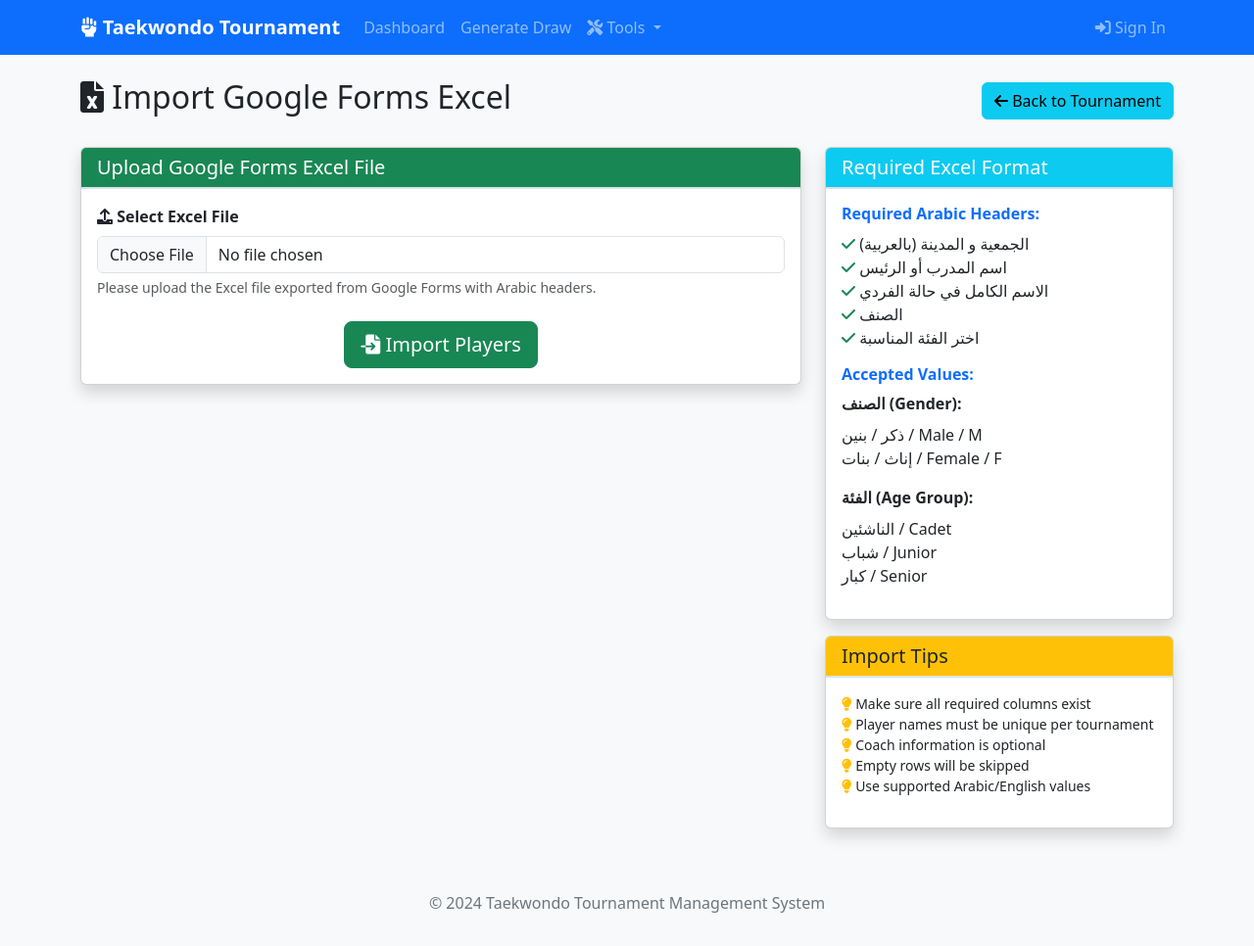
After one commit to moulkhibra/taekwondo-tournament, a Flask app: page /import/googleforms/1 in a window 1280 px wide. The commit adds this page. Shown: the whole page at 98% size. Run offline with Flask 3, Linux system fonts and the light colour scheme; data comes from the database, SQL or seed files in the repository; both versions use the stored data as it was after the commit.

Commit message:
Implement Google Forms Excel Import feature
- Add coach field to Player model
- Create POST /import/googleforms/<tournament_id> route
- Handle Arabic column headers from Google Forms exports
- Map Arabic values to enum types (gender, age_group)
- Create Google Forms import template with format guide
- Add dropdown import button in tournament view
- Support both Arabic and English input values
- Handle duplicate detection and error reporting

```diff
--- a/app/models.py
+++ b/app/models.py
@@ -50,6 +50,7 @@ class Player(db.Model):
     id = db.Column(db.Integer, primary_key=True)
     name = db.Column(db.String(100), nullable=False)
     club = db.Column(db.String(100), nullable=False)
+    coach = db.Column(db.String(100))  # Coach name from Google Forms
     gender = db.Column(db.Enum(Gender), nullable=False)
     age = db.Column(db.Integer, nullable=False)
     weight = db.Column(db.Float)  # Only for Kyourgi
--- a/app/routes.py
+++ b/app/routes.py
@@ -7,6 +7,7 @@ from app.forms import TournamentForm, PlayerForm, CategoryFilterForm, DrawForm
 from app.draw_algorithm import TournamentDrawAlgorithm
 from app.excel_utils import ExcelImportExport, ExcelImportError
 import io
+import pandas as pd
 from reportlab.lib.pagesizes import letter, A4
 from reportlab.platypus import SimpleDocTemplate, Paragraph, Spacer, Table, TableStyle
 from reportlab.lib.styles import getSampleStyleSheet
@@ -467,6 +468,162 @@ def excel_download_template():
         flash(f'Error generating template: {str(e)}', 'error')
         return redirect(url_for('main.index'))
 
+@main.route('/import/googleforms/<int:tournament_id>', methods=['GET', 'POST'])
+def import_google_forms(tournament_id):
+    """Import players from Google Forms Excel file"""
+    tournament = Tournament.query.get_or_404(tournament_id)
+
+    if request.method == 'POST':
+        if 'file' not in request.files:
+            flash('No file selected!', 'error')
+            return redirect(request.url)
+
+        file = request.files['file']
+
+        if file.filename == '':
+            flash('No file selected!', 'error')
+            return redirect(request.url)
+
+        try:
+            # Read Excel file
+            file.seek(0)
+            df = pd.read_excel(file, engine='openpyxl')
+
+            # Strip whitespace from column names
+            df.columns = df.columns.str.strip()
+
+            # Check required columns (Arabic headers)
+            required_columns = [
+                'الجمعية و المدينة (بالعربية)',
+                'اسم المدرب أو الرئيس',
+                'الاسم الكامل في حالة الفردي( أو اسمين أو ثلاثة في حالة الزوجي و الفريق)',
+                'الصنف',
+                'اختر الفئة المناسبة'
+            ]
+
+            missing_columns = [col for col in required_columns if col not in df.columns]
+            if missing_columns:
+                flash(f'Missing required columns: {", ".join(missing_columns)}', 'error')
+                return redirect(request.url)
+
+            success_count = 0
+            error_list = []
+
+            # Process each row
+            for index, row in df.iterrows():
+                try:
+                    # Extract data from Arabic columns
+                    club = str(row['الجمعية و المدينة (بالعربية)']).strip()
+                    coach = str(row['اسم المدرب أو الرئيس']).strip()
+                    name = str(row['الاسم الكامل في حالة الفردي( أو اسمين أو ثلاثة في حالة الزوجي و الفريق)']).strip()
+                    gender_raw = str(row['الصنف']).strip()
+                    age_group_raw = str(row['اختر الفئة المناسبة']).strip()
+
+                    # Skip empty rows
+                    if not name or name.lower() == 'nan':
+                        continue
+                    if not club or club.lower() == 'nan':
+                        continue
+
+                    # Map gender
+                    gender_mapping = {
+                        'ذكر': 'male',
+                        'إناث': 'female',
+                        'بنين': 'male',
+                        'بنات': 'female',
+                        'male': 'male',
+                        'female': 'female',
+                        'M': 'male',
+                        'F': 'female'
+                    }
+                    gender = gender_mapping.get(gender_raw.lower(), None)
+                    if not gender:
+                        error_list.append(f"Row {index + 2}: Invalid gender '{gender_raw}'")
+                        continue
+
+                    # Map age group
+                    age_group_mapping = {
+                        'الناشئين': 'cadet',
+                        'شباب': 'junior',
+                        'كبار': 'senior',
+                        'cadet': 'cadet',
+                        'junior': 'junior',
+                        'senior': 'senior',
+                        'ناشئين': 'cadet',
+                        'شباب': 'junior',
+                        'كبار': 'senior'
+                    }
+                    age_group = age_group_mapping.get(age_group_raw.lower(), None)
+                    if not age_group:
+                        error_list.append(f"Row {index + 2}: Invalid age group '{age_group_raw}'")
+                        continue
+
+                    # Determine age from age group (approximate)
+                    age_from_group = {
+                        'cadet': 15,
+                        'junior': 25,
+                        'senior': 40
+                    }
+                    age = age_from_group.get(age_group, 20)
+
+                    # Check for duplicate players in same tournament
+                    existing_player = Player.query.filter_by(
+                        name=name,
+                        club=club,
+                        tournament_id=tournament_id
+                    ).first()
+
+                    if existing_player:
+                        error_list.append(f"Row {index + 2}: Player '{name}' from '{club}' already exists in this tournament")
+                        continue
+
+                    # Create player object
+                    player = Player(
+                        name=name,
+                        club=club,
+                        coach=coach if coach and coach.lower() != 'nan' else None,
+                        gender=Gender(gender),
+                        age=age,
+                        age_group=AgeGroup(age_group),
+                        weight_category=None,  # Will be set based on weight if provided
+                        tournament_id=tournament_id
+                    )
+
+                    # For Kyourgi tournaments, try to determine weight category
+                    if tournament.tournament_type == TournamentType.KYOURGI:
+                        player.weight_category = WeightCategory.MIDDLE  # Default to middle
+
+                    db.session.add(player)
+                    success_count += 1
+
+                except Exception as e:
+                    error_list.append(f"Row {index + 2}: {str(e)}")
+                    continue
+
+            # Commit successful imports
+            if success_count > 0:
+                db.session.commit()
+                flash(f'Successfully imported {success_count} players from Google Forms!', 'success')
+
+                # Flash errors (if any)
+                if error_list:
+                    flash(f'{len(error_list)} rows had errors and were skipped:', 'warning')
+                    for error in error_list[:5]:  # Show first 5 errors
+                        flash(error, 'warning')
+                    if len(error_list) > 5:
+                        flash(f'... and {len(error_list) - 5} more errors', 'warning')
+            else:
+                db.session.rollback()
+                flash('No players were imported due to errors.', 'error')
+
+            return redirect(url_for('main.view_tournament', id=tournament_id))
+
+        except Exception as e:
+            flash(f'Error reading Excel file: {str(e)}', 'error')
+            return redirect(request.url)
+
+    return render_template('google_forms_import.html', tournament=tournament, title='Import Google Forms Excel')
+
 @main.route('/poomsae/score/<int:match_id>', methods=['GET', 'POST'])
 @login_required
 def poomsae_score(match_id):
--- /dev/null
+++ b/templates/google_forms_import.html
@@ -0,0 +1,99 @@
+{% extends "base.html" %}
+
+{% block title %}Import Google Forms Excel - {{ super() }}{% endblock %}
+
+{% block content %}
+<div class="d-flex justify-content-between align-items-center mb-4">
+    <h2><i class="fas fa-file-excel"></i> Import Google Forms Excel</h2>
+    <a href="{{ url_for('main.view_tournament', id=tournament.id) }}" class="btn btn-info">
+        <i class="fas fa-arrow-left"></i> Back to Tournament
+    </a>
+</div>
+
+<div class="row">
+    <div class="col-md-8">
+        <div class="card shadow">
+            <div class="card-header bg-success text-white">
+                <h5 class="mb-0">Upload Google Forms Excel File</h5>
+            </div>
+            <div class="card-body">
+                <form action="{{ url_for('main.import_google_forms', tournament_id=tournament.id) }}"
+                      method="POST" enctype="multipart/form-data">
+
+                    <div class="mb-4">
+                        <label for="file" class="form-label fw-bold">
+                            <i class="fas fa-upload"></i> Select Excel File
+                        </label>
+                        <input type="file" class="form-control" name="file" id="file" required
+                               accept=".xlsx,.xls">
+                        <div class="form-text">
+                            Please upload the Excel file exported from Google Forms with Arabic headers.
+                        </div>
+                    </div>
+
+                    <div class="text-center">
+                        <button type="submit" class="btn btn-success btn-lg">
+                            <i class="fas fa-file-import"></i> Import Players
+                        </button>
+                    </div>
+                </form>
+            </div>
+        </div>
+    </div>
+
+    <div class="col-md-4">
+        <div class="card shadow">
+            <div class="card-header bg-info text-white">
+                <h5 class="mb-0">Required Excel Format</h5>
+            </div>
+            <div class="card-body">
+                <h6 class="fw-bold text-primary">Required Arabic Headers:</h6>
+                <ul class="list-unstyled">
+                    <li><i class="fas fa-check text-success"></i> الجمعية و المدينة (بالعربية)</li>
+                    <li><i class="fas fa-check text-success"></i> اسم المدرب أو الرئيس</li>
+                    <li><i class="fas fa-check text-success"></i> الاسم الكامل في حالة الفردي</li>
+                    <li><i class="fas fa-check text-success"></i> الصنف</li>
+                    <li><i class="fas fa-check text-success"></i> اختر الفئة المناسبة</li>
+                </ul>
+
+                <h6 class="fw-bold text-primary mt-3">Accepted Values:</h6>
+                <p class="mb-2"><strong>الصنف (Gender):</strong></p>
+                <ul class="list-unstyled">
+                    <li>ذكر / بنين / Male / M</li>
+                    <li>إناث / بنات / Female / F</li>
+                </ul>
+
+                <p class="mb-2"><strong>الفئة (Age Group):</strong></p>
+                <ul class="list-unstyled">
+                    <li>الناشئين / Cadet</li>
+                    <li>شباب / Junior</li>
+                    <li>كبار / Senior</li>
+                </ul>
+
+                <div class="alert alert-info mt-3">
+                    <i class="fas fa-info-circle"></i>
+                    <small>
+                        Age will be automatically assigned based on age group:
+                        Cadet (15 years), Junior (25 years), Senior (40 years)
+                    </small>
+                </div>
+            </div>
+        </div>
+
+        <div class="card shadow mt-3">
+            <div class="card-header bg-warning text-dark">
+                <h5 class="mb-0">Import Tips</h5>
+            </div>
+            <div class="card-body">
+                <ul class="list-unstyled small">
+                    <li><i class="fas fa-lightbulb text-warning"></i> Make sure all required columns exist</li>
+                    <li><i class="fas fa-lightbulb text-warning"></i> Player names must be unique per tournament</li>
+                    <li><i class="fas fa-lightbulb text-warning"></i> Coach information is optional</li>
+                    <li><i class="fas fa-lightbulb text-warning"></i> Empty rows will be skipped</li>
+                    <li><i class="fas fa-lightbulb text-warning"></i> Use supported Arabic/English values</li>
+                </ul>
+            </div>
+        </div>
+    </div>
+</div>
+{% endblock %}
```
Also changed, not shown: templates/tournament_view.html (+17 -3 lines), instance/tournament.db.
